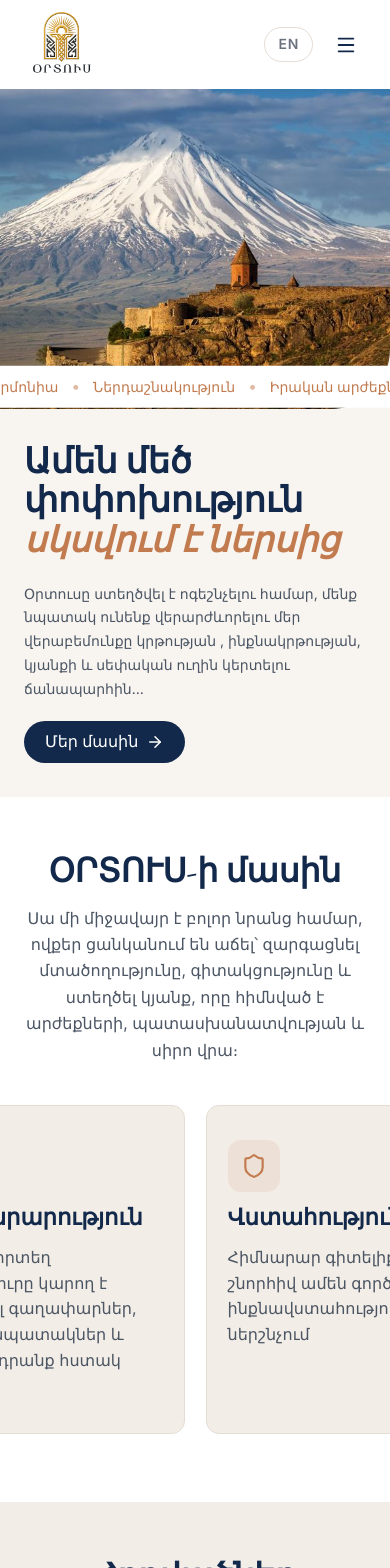
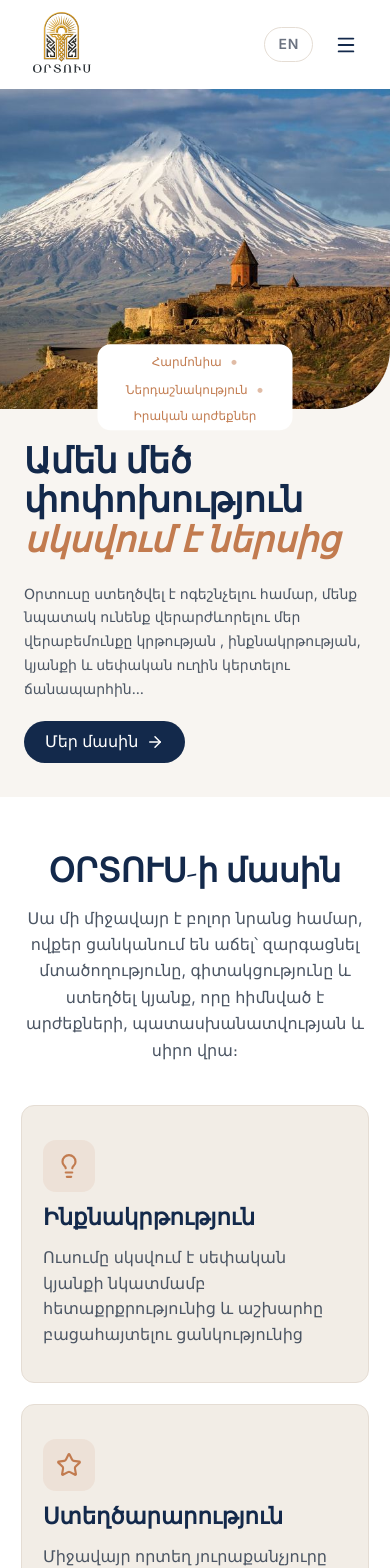
Before and after one commit to MarianaHarutyunyan/Ortus, a React (Vite) app: page / in a window 390 px wide. Shown: the top 1568 px of the page. Built offline with nearby package versions, Linux system fonts and the light colour scheme.

Commit message:
UI fixes for mobile

```diff
--- a/src/components/layout/footer/Footer.module.css
+++ b/src/components/layout/footer/Footer.module.css
@@ -6,7 +6,7 @@
 
 .inner {
   display: grid;
-  grid-template-columns: 1fr 1fr 1fr;
+  grid-template-columns: repeat(3, minmax(0, 1fr));
   gap: var(--spacing-lg);
   padding-bottom: var(--spacing-sm);
 }
@@ -86,6 +86,7 @@
   display: flex;
   flex-direction: column;
   gap: var(--spacing-3xs);
+  min-width: 0;
 }
 
 .colTitle {
@@ -145,7 +146,7 @@
 /* Responsive */
 @media (max-width: 900px) {
   .inner {
-    grid-template-columns: 1fr 1fr;
+    grid-template-columns: repeat(2, minmax(0, 1fr));
     gap: var(--spacing-lg);
   }
 
--- a/src/pages/articles/Articles.module.css
+++ b/src/pages/articles/Articles.module.css
@@ -1,6 +1,6 @@
 /* Page Header */
 .pageHeader {
-  padding: 40px;
+  padding: 40px 24px;
   background: linear-gradient(135deg, #f0ebe3 0%, var(--color-bg) 80%);
 }
 
@@ -14,7 +14,7 @@
 
 .pageHeading {
   font-family: var(--font-heading);
-  font-size: 45px;
+  font-size: clamp(2rem, 6vw, 45px);
   font-weight: 700;
   color: var(--color-primary);
   margin-top: var(--spacing-sm);
--- a/src/pages/articles/articleDetail/ArticleDetail.module.css
+++ b/src/pages/articles/articleDetail/ArticleDetail.module.css
@@ -1,5 +1,5 @@
 .articlePage {
-  padding: 45px;
+  padding: 45px 24px;
   background-color: var(--color-bg);
 }
 
@@ -106,11 +106,14 @@
 
 .sectionTitle {
   flex: 1;
+  min-width: 0;
   font-family: var(--font-heading);
   font-size: var(--font-md);
   font-weight: 600;
   color: var(--color-primary);
   line-height: 1.4;
+  overflow-wrap: break-word;
+  word-break: break-word;
 }
 
 .sectionChevron {
@@ -158,7 +161,7 @@
 
 .articleNav {
   display: grid;
-  grid-template-columns: 1fr 1fr;
+  grid-template-columns: minmax(0, 1fr) minmax(0, 1fr);
   gap: var(--spacing-md);
 }
 
@@ -173,6 +176,12 @@
   color: var(--color-primary);
   text-decoration: none;
   transition: all var(--transition);
+  min-width: 0;
+}
+
+.navLink > span {
+  min-width: 0;
+  overflow: hidden;
 }
 
 .navLink:hover {
@@ -214,3 +223,22 @@
     grid-column: 1;
   }
 }
+
+@media (max-width: 480px) {
+  .articlePage {
+    padding: 28px 16px;
+  }
+
+  .container {
+    padding: 0 var(--spacing-sm);
+  }
+
+  .sectionHeader {
+    padding: var(--spacing-sm) var(--spacing-md);
+    gap: var(--spacing-sm);
+  }
+
+  .sectionContent {
+    padding: 0 var(--spacing-md) var(--spacing-md);
+  }
+}
--- a/src/pages/contact/Contact.module.css
+++ b/src/pages/contact/Contact.module.css
@@ -9,7 +9,7 @@
 
 .pageHeading {
   font-family: var(--font-heading);
-  font-size: 45px;
+  font-size: clamp(2rem, 6vw, 45px);
   font-weight: 700;
   color: var(--color-primary);
   margin-top: var(--spacing-sm);
@@ -31,7 +31,7 @@
 
 .infoCards {
   display: grid;
-  grid-template-columns: repeat(2, 1fr);
+  grid-template-columns: repeat(2, minmax(0, 1fr));
   gap: var(--spacing-md);
   margin-bottom: var(--spacing-md);
 }
@@ -45,6 +45,7 @@
   border-radius: var(--radius-md);
   border: 1px solid var(--color-border);
   box-shadow: var(--shadow-sm);
+  min-width: 0;
 }
 
 .infoIcon {
@@ -63,6 +64,7 @@
   display: flex;
   flex-direction: column;
   gap: var(--spacing-3xs);
+  min-width: 0;
 }
 
 .infoLabel {
@@ -78,6 +80,8 @@
   color: var(--color-text-body);
   text-decoration: none;
   transition: color var(--transition);
+  overflow-wrap: break-word;
+  word-break: break-word;
 }
 
 a.infoValue:hover {
@@ -121,7 +125,7 @@ a.infoValue:hover {
 
 .formRow {
   display: grid;
-  grid-template-columns: 1fr 1fr;
+  grid-template-columns: minmax(0, 1fr) minmax(0, 1fr);
   gap: var(--spacing-md);
 }
 
--- a/src/pages/courses/Courses.module.css
+++ b/src/pages/courses/Courses.module.css
@@ -9,7 +9,7 @@
 
 .pageHeading {
   font-family: var(--font-heading);
-  font-size: 45px;
+  font-size: clamp(2rem, 6vw, 45px);
   font-weight: 700;
   color: var(--color-primary);
   margin-top: var(--spacing-sm);
@@ -31,7 +31,7 @@
 
 .coursesGrid {
   display: grid;
-  grid-template-columns: repeat(3, 1fr);
+  grid-template-columns: repeat(3, minmax(0, 1fr));
   gap: var(--spacing-md);
 }
 
@@ -163,7 +163,7 @@
 
 .ageGrid {
   display: grid;
-  grid-template-columns: repeat(4, 1fr);
+  grid-template-columns: repeat(4, minmax(0, 1fr));
   gap: var(--spacing-md);
 }
 
@@ -249,11 +249,11 @@
 /* Responsive */
 @media (max-width: 900px) {
   .coursesGrid {
-    grid-template-columns: repeat(2, 1fr);
+    grid-template-columns: repeat(2, minmax(0, 1fr));
   }
 
   .ageGrid {
-    grid-template-columns: repeat(2, 1fr);
+    grid-template-columns: repeat(2, minmax(0, 1fr));
   }
 }
 
--- a/src/pages/home/ArticlesSection.module.css
+++ b/src/pages/home/ArticlesSection.module.css
@@ -110,6 +110,7 @@
   padding: 0;
   overflow: hidden;
   gap: 0;
+  min-width: 0;
 }
 
 .cardImage {
@@ -130,7 +131,7 @@
 
 .cardsGrid {
   display: grid;
-  grid-template-columns: repeat(3, 1fr);
+  grid-template-columns: repeat(3, minmax(0, 1fr));
   gap: var(--spacing-md);
 }
 
@@ -232,7 +233,7 @@
 
 @media (max-width: 900px) {
   .cardsGrid {
-    grid-template-columns: 1fr 1fr;
+    grid-template-columns: minmax(0, 1fr) minmax(0, 1fr);
   }
 }
 
--- a/src/pages/home/Home.module.css
+++ b/src/pages/home/Home.module.css
@@ -10,7 +10,7 @@
 
 .heroInner {
   display: grid;
-  grid-template-columns: 1fr 1fr;
+  grid-template-columns: minmax(0, 1fr) minmax(0, 1fr);
   gap: var(--spacing-xl);
   align-items: stretch;
   flex: 1;
@@ -193,12 +193,15 @@
   padding: var(--spacing-xs) var(--spacing-sm);
   display: flex;
   align-items: center;
+  justify-content: center;
   gap: var(--spacing-sm);
   white-space: nowrap;
   font-family: var(--font-body);
   font-size: var(--font-xs);
   font-weight: 500;
   color: var(--color-accent);
+  max-width: calc(100% - var(--spacing-lg));
+  box-sizing: border-box;
 }
 
 .heroRibbonDot {
@@ -384,12 +387,15 @@
 }
 
 .churchSpan1 {
+  display: block;
   font-family: var(--font-heading);
-  font-size: 30px;
+  font-size: clamp(1.375rem, 5vw, 30px);
   font-weight: 700;
   color: var(--color-white);
   line-height: 1.3;
   max-width: 700px;
+  margin: 0 auto;
+  overflow-wrap: break-word;
 }
 
 /* ── CHURCH QUOTE ── */
@@ -445,7 +451,7 @@
 
 .directionsGrid {
   display: grid;
-  grid-template-columns: 1fr 1fr;
+  grid-template-columns: minmax(0, 1fr) minmax(0, 1fr);
   gap: var(--spacing-md);
   align-items: start;
 }
@@ -492,6 +498,7 @@
   display: flex;
   flex-direction: column;
   gap: var(--spacing-xs);
+  min-width: 0;
 }
 
 .directionTitle {
@@ -600,7 +607,7 @@
 
 .coursesGrid {
   display: grid;
-  grid-template-columns: repeat(4, 1fr);
+  grid-template-columns: repeat(4, minmax(0, 1fr));
   gap: var(--spacing-md);
 }
 
@@ -741,7 +748,7 @@
 /* ── RESPONSIVE ── */
 @media (max-width: 1024px) {
   .coursesGrid {
-    grid-template-columns: repeat(2, 1fr);
+    grid-template-columns: repeat(2, minmax(0, 1fr));
   }
 }
 
@@ -764,6 +771,12 @@
 
   .heroImageGradient {
     display: none;
+  }
+
+  .heroImageRibbon {
+    gap: var(--spacing-xs);
+    padding: var(--spacing-2xs) var(--spacing-xs);
+    font-size: var(--font-2xs);
   }
 }
 
@@ -790,8 +803,33 @@
     display: none;
   }
 
+  .valuesScrollWrap {
+    padding: 0 var(--spacing-md);
+  }
+
   .valuesScroll {
-    padding-left: var(--spacing-sm);
-    padding-right: var(--spacing-sm);
+    flex-direction: column;
+    align-items: stretch;
+    overflow-x: visible;
+    scroll-snap-type: none;
+    padding: var(--spacing-xs) 0 var(--spacing-sm);
+  }
+
+  .valueCard {
+    min-width: 0;
+    max-width: none;
+    width: 100%;
+    flex-shrink: 1;
   }
 }
+
+@media (max-width: 420px) {
+  .heroImageRibbon {
+    white-space: normal;
+    text-align: center;
+    flex-wrap: wrap;
+    row-gap: var(--spacing-3xs);
+    border-radius: var(--radius-md);
+    max-width: calc(100% - var(--spacing-md));
+  }
+}
```
